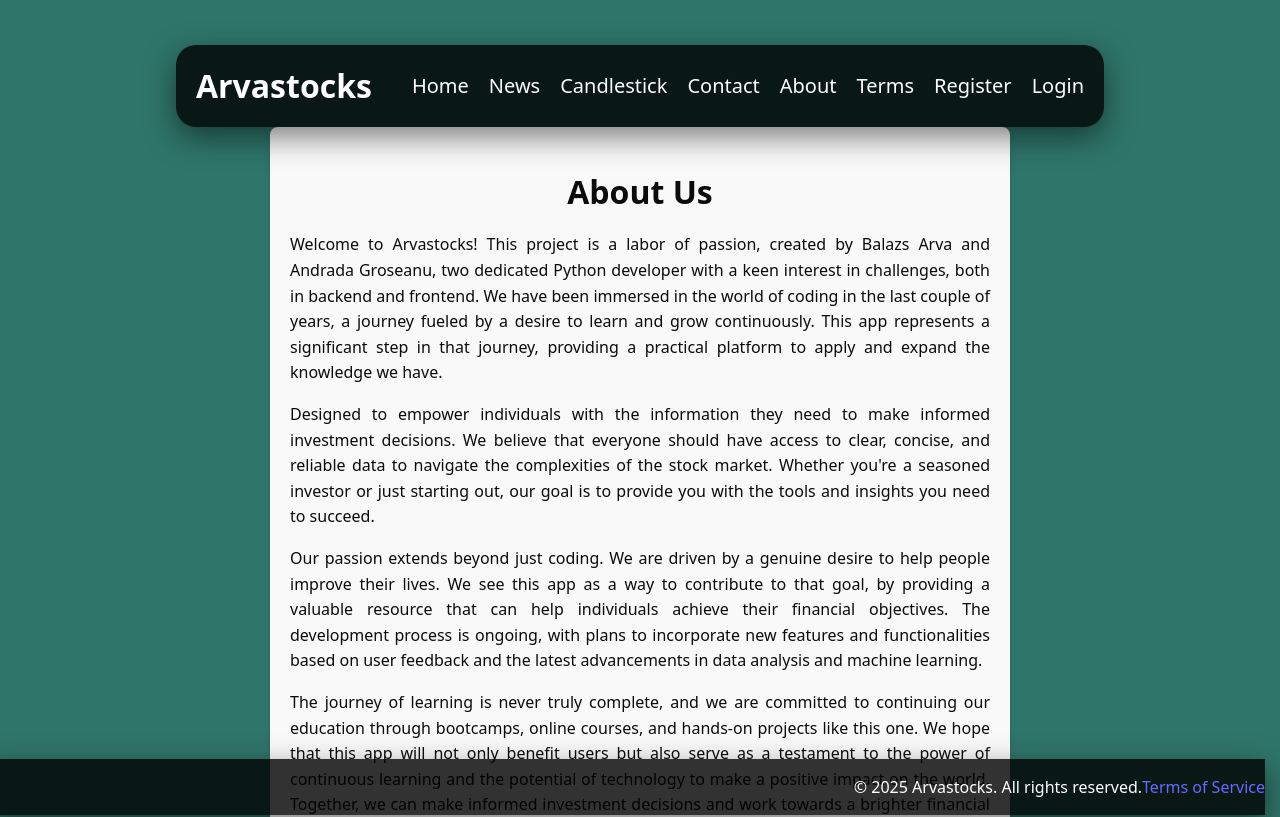
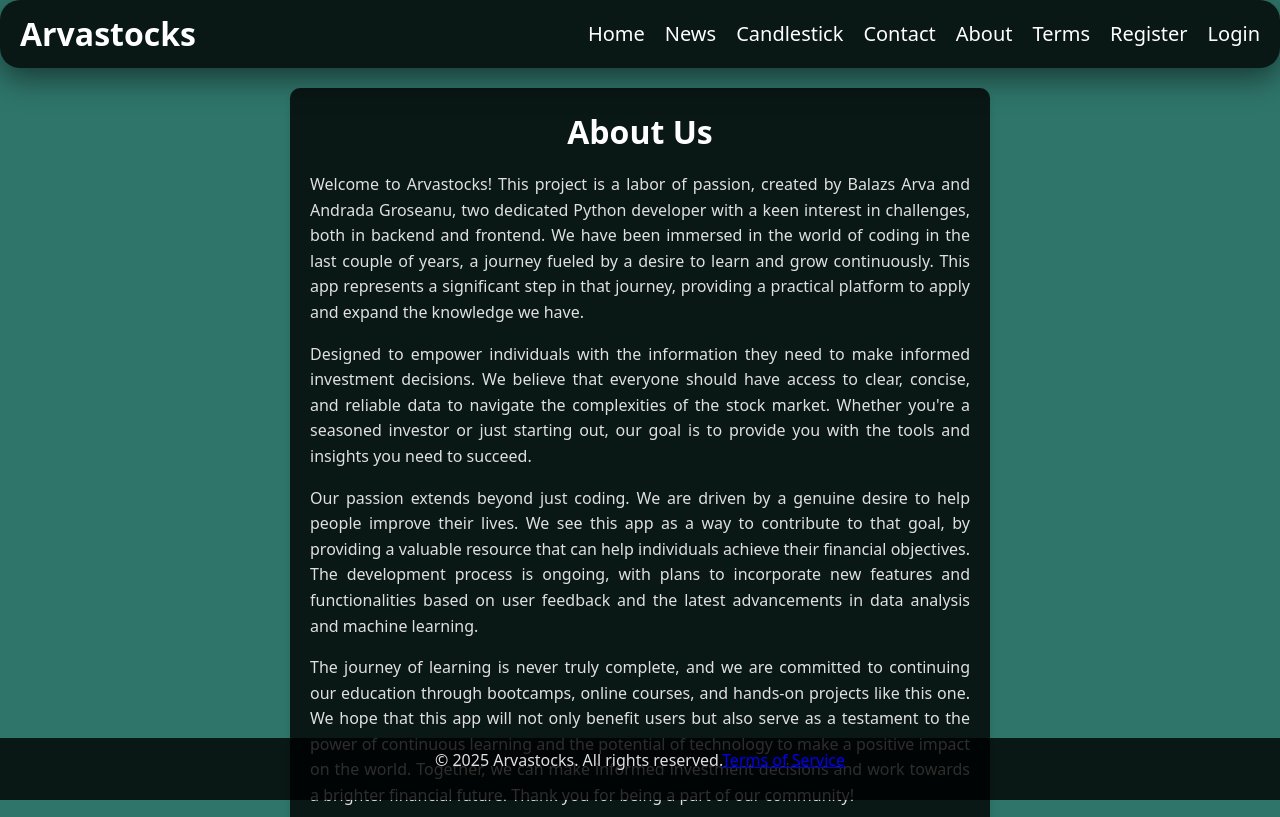
Before and after one commit to balazsarva-dev/Arvastocks, a React (Vite) app in the folder frontend/: page /about in a window 1280 px wide. Shown: the top 817 px of the page. Built offline with nearby package versions, Linux system fonts and the light colour scheme; no server answers.

Commit message:
New styles added

```diff
--- a/frontend/src/components/others/Terms.jsx
+++ b/frontend/src/components/others/Terms.jsx
@@ -2,7 +2,7 @@ import React from 'react';
 
 const Terms = () => {
   return (
-    <div className="about-container">
+    <div className="terms-container">
         <h1>Terms of Service</h1>
         <h3>1. Acceptance of Terms</h3>
         <p>By accessing or using our services, you agree to be bound by these Terms of Service.</p>
--- a/frontend/src/components/users/Register.jsx
+++ b/frontend/src/components/users/Register.jsx
@@ -26,7 +26,7 @@ const Register = () => {
   };
 
   return (
-    <div>
+    <div className="form-container">
       <h1>Register</h1>
       <form onSubmit={handleRegister}>
         <input
@@ -62,7 +62,7 @@ const Register = () => {
           className="form-input"
 	  autocomplete="new-password"
         />
-        <button type="submit">Register</button>
+        <button type="submit" className='form-button'>Register</button>
       </form>
       {response && (
         <div>
--- a/frontend/src/index.css
+++ b/frontend/src/index.css
@@ -1,3 +1,11 @@
+/* Reset some default browser styles */
+* {
+  margin: 0;
+  padding: 0;
+  box-sizing: border-box;
+}
+
+/* Set global font and background color */
 :root {
   font-family: system-ui, Avenir, Helvetica, Arial, sans-serif;
   line-height: 1.5;
@@ -13,29 +21,58 @@
   -moz-osx-font-smoothing: grayscale;
 }
 
-a {
-  font-weight: 500;
-  color: #646cff;
-  text-decoration: inherit;
-}
-a:hover {
-  color: #535bf2;
+/* Layout: Ensure header stays at the top */
+body {
+  display: flex;
+  flex-direction: column; /* Stack header and content vertically */
+  min-height: 100vh; /* Full viewport height */
+  margin: 0;
+  padding: 0;
+  background-color: #2f756a; /* Background color */
+  color: #ffffff; /* Default text color */
 }
 
-body {
-  margin: 20px;
-  padding: 25px;
+/* Header: Fixed at the top */
+.header {
+  width: 100%;
+  background-color: #272d28; /* Dark background for header */
+  color: #ffffff; /* White text for contrast */
+  padding: 10px 20px; /* Add padding for spacing */
+  text-align: center;
+  position: fixed; /* Fix header at the top */
+  top: 0;
+  left: 0;
+  z-index: 1000; /* Ensure it stays above other content */
+  box-shadow: 0 2px 4px rgba(0, 0, 0, 0.1); /* Subtle shadow for depth */
+}
+
+/* Main content: Push below the header */
+.main-content {
+  flex: 1; /* Allow content to grow and fill available space */
   display: flex;
   justify-content: center;
-  align-items: flex-start;
-  min-height: 100vh;
+  align-items: center;
+  flex-direction: column; /* Stack items vertically */
+  padding: 80px 20px; /* Add padding and account for fixed header height */
+  margin: 0 auto;
+  max-width: 1200px; /* Limit the width of the content */
+  text-align: center; /* Center-align text */
 }
 
-h1 {
-  font-size: 2.0em;
-  line-height: 1.5;
+/* Typography */
+h1, h2, h3, h4, h5, h6 {
+  margin: 0;
+  padding: 0;
+  color: #ffffff; /* White text for headings */
 }
 
+p {
+  line-height: 1.6; /* Improve readability */
+  margin-bottom: 1rem;
+  color: #e0e0e0; /* Softer white for readability */
+}
+
+/* Buttons */
 button {
   text-align: center;
   margin: 20px auto;
@@ -59,158 +96,197 @@ button:focus-visible {
   outline: 4px auto -webkit-focus-ring-color;
 }
 
-@media (prefers-color-scheme: light) {
-  :root {
-    color: #ffffff;
+/* Footer: Fixed at the bottom */
+.footer {
+  width: 100%;
+  background: rgba(0, 0, 0, 0.8); /* Darker semi-transparent background */
+  color: #ffffff; /* White text for contrast */
+  padding: 10px 20px; /* Padding for spacing */
+  text-align: center;
+  position: fixed; /* Fix footer at the bottom */
+  bottom: 0;
+  left: 0;
+  z-index: 1000; /* Ensure it stays above other content */
+}
+
+/* Responsive Adjustments */
+@media (max-width: 768px) {
+  body {
+    padding: 0; /* Remove extra padding for smaller screens */
   }
-  a:hover {
-    color: #747bff;
+
+  .main-content {
+    padding: 100px 10px; /* Adjust padding for smaller screens */
   }
+
+  h1 {
+    font-size: 1.8rem; /* Adjust heading size */
+  }
+
+  p {
+    font-size: 1rem; /* Adjust paragraph size */
+  }
+
   button {
-    background-color: #31a154;
+    padding: 12px 40px; /* Adjust button size */
+    font-size: 0.9rem; /* Reduce font size */
+  }
+
+  .footer {
+    padding: 8px 10px; /* Adjust padding for smaller screens */
+    font-size: 0.9rem; /* Adjust font size */
   }
 }
 
-.form-input {
-  width: 100%;
-  max-width: 400px; /* Limit the width on larger screens */
-  padding: 12px;
-  font-size: 16px;
-  border: 1px solid #ccc;
-  border-radius: 4px;
-  margin-bottom: 16px;
+.form-container {
+  display: flex;
+  flex-direction: column; /* Stack fields vertically */
+  align-items: center; /* Center horizontally */
+  justify-content: center; /* Center vertically */
+  max-width: 400px; /* Limit the width */
+  margin: 20px auto; /* Center horizontally with spacing */
+  padding: 20px; /* Add padding for spacing */
+  background: rgba(0, 0, 0, 0.8); /* Darker semi-transparent background */
+  border-radius: 10px; /* Rounded corners */
+  box-shadow: 0 4px 6px rgba(0, 0, 0, 0.1); /* Subtle shadow */
 }
 
-form {
-  max-width: 400px;
-  margin: 10 auto;
-  display: flex;
-  flex-direction: column;
-  align-items: normal;
+.form-container input {
+  width: 100%; /* Full width */
+  padding: 12px; /* Add padding for better usability */
+  margin-bottom: 16px; /* Add spacing between fields */
+  font-size: 1rem; /* Larger font size */
+  border: 1px solid #ccc; /* Light border */
+  border-radius: 4px; /* Rounded corners */
 }
 
-.app-container {
-  display: flex;
-  flex-wrap: wrap;
-  justify-content: center;
-  gap: 20px;
-  padding: 24px;
-  margin-top: 4px;
-  text-align: center;
+.form-container button {
+  width: 100%; /* Full width */
+  padding: 12px; /* Add padding for better usability */
+  font-size: 1rem; /* Larger font size */
+  background-color: #31a154; /* Green background */
+  color: #ffffff; /* White text */
+  border: none; /* Remove border */
+  border-radius: 4px; /* Rounded corners */
+  cursor: pointer; /* Pointer cursor */
 }
 
-@media (max-width: 768px) {
-  .app-container {
-    padding: 12px; /* Reduce padding on smaller screens */
-    gap: 10px; /* Reduce gap between items */
-  }
+.form-container button:hover {
+  background-color: #283da7; /* Darker green on hover */
 }
 
-.profile-container {
-  display: flex;
-  flex-wrap: wrap;
-  justify-content: space-around;
-  gap: 20px;
-  margin-top: 4px;
-  padding: 24px;
-  text-align: center;
-  background-color: #272d28;
-  border-radius: 8px;
-  box-shadow: 0 4px 6px rgba(0, 0, 0, 0.1);
+.terms-container, .about-container {
+  max-width: 700px; /* Limit the width */
+  margin: 20px auto; /* Center horizontally with spacing */
+  padding: 20px; /* Add padding for spacing */
+  background: rgba(0, 0, 0, 0.8); /* Darker semi-transparent background */
+  color: #ffffff; /* Black font color */
+  border-radius: 10px; /* Rounded corners */
+  box-shadow: 0 4px 6px rgba(0, 0, 0, 0.1); /* Subtle shadow */
+  text-align: justify; /* Justify text for better readability */
 }
 
-@media (max-width: 768px) {
-  .profile-container {
-    padding: 16px; /* Reduce padding */
-    gap: 10px; /* Reduce gap */
-  }
-}
-
-.profile-details p {
-  font-size: 18px;
-  margin: 10px 0;
-}
-
-.profile-details strong {
-  color: #31a154;
-}
-
-.news-container {
-  max-width: 700px; /* Same width as About.jsx */
-  text-align: left; /* Align text to the left */
-}
-
-@media (max-width: 768px) {
-  .news-container {
-    margin-top: 10px; /* Reduce margin on smaller screens */
-    text-align: left; /* Center-align text */
-  }
-}
-
-.news-title {
-  color: #25e19f;
-  font-size: 20px;
-  font-weight: bold;
-  text-decoration: none;
-}
-.news-title:hover {
-  text-decoration: underline;
-  color: #000000;
-}
-
-.error-message {
-  color: red;
-  font-weight: bold;
-}
-
-.contact-container .fixed-size {
-  width: 420px;
-  height: 200px;
-  resize: horizontal;
-  overflow: hidden;
-  padding: 4px;
-  font-size: 18px;
-  border: 1px solid #ccc;
-  border-radius: 10px;
-}
-.about-container {
-  max-width: 700px; /* Limit the width */
-  margin: 0 auto; /* Center horizontally */
-  padding: 20px; /* Add padding for spacing */
-  text-align: justify; /* Make text easier to read */
-  background-color: #f9f9f9; /* Optional: Add a light background */
-  color:#0b0b0b;
-  border-radius: 8px; /* Optional: Add rounded corners */
-  box-shadow: 0 4px 6px rgba(0, 0, 0, 0.1); /* Optional: Add a subtle shadow */
-}
-
-.about-container h1 {
+.terms-container h1, .about-container h1 {
   font-size: 2rem; /* Adjust heading size */
   margin-bottom: 16px; /* Add spacing below the heading */
   text-align: center; /* Center the heading */
 }
 
-.about-container p {
+.terms-container p, .about-container p {
   font-size: 1rem; /* Adjust paragraph font size */
   line-height: 1.6; /* Improve readability */
   margin-bottom: 16px; /* Add spacing between paragraphs */
 }
+.news-container, .candlestick-container {
+  display: flex;
+  flex-direction: column; /* Stack items vertically */
+  align-items: center; /* Center horizontally */
+  justify-content: center; /* Center vertically */
+  max-width: 800px; /* Increase the width for larger fields */
+  width: 100%; /* Ensure responsiveness */
+  margin: 20px auto; /* Center horizontally with spacing */
+  padding: 60px; /* Add more padding for better spacing */
+  background: rgba(0, 0, 0, 0.8); /* Darker semi-transparent background */
+  border-radius: 15px; /* Rounded corners */
+  box-shadow: 0 12px 20px rgba(0, 0, 0, 0.2); /* Stronger shadow for depth */
+  text-align: center; /* Center-align text */
+}
 
-.footer {
-  background: rgba(0, 0, 0, 0.8); /* Darker semi-transparent background */
-  box-shadow: 0 10px 30px rgba(0, 0, 0, 0.5);  color: #ffffff; /* White text for contrast */
-  padding: 0px 0px; /* Padding for spacing */
-  text-align: right;
-  width: 100vw;
-  position:fixed; /* Fix to the bottom */
-  bottom: 0;
-  left: 0;
-  right: 20px;
-  margin: -15px;
+.news-container h2, .candlestick-container h2 {
+  font-size: 2rem; /* Larger heading size */
+  margin-bottom: 1.5rem; /* Add spacing below the heading */
 }
-@media (max-width: 768px) {
-  .footer {
-    padding: 8px 10px; /* Adjust padding for smaller screens */
-    font-size: 0.9rem; /* Adjust font size */
-  }
+
+.news-container p, .candlestick-container p {
+  font-size: 1rem; /* Slightly larger font size for readability */
+  line-height: 1.8; /* Improve readability */
+  margin-bottom: 1.5rem; /* Add spacing between paragraphs */
 }
+
+.news-container button, .candlestick-container button {
+  padding: 12px 30px; /* Larger buttons */
+  font-size: 1rem; /* Adjust font size */
+  margin: 15px; /* Add spacing between buttons */
+  background-color: #31a154; /* Green background for buttons */
+  color: #ffffff; /* White text */
+  border: none; /* Remove border */
+  border-radius: 5px; /* Rounded corners */
+  cursor: pointer; /* Pointer cursor */
+  transition: background-color 0.3s ease; /* Smooth hover effect */
+}
+
+.news-container button:hover, .candlestick-container button:hover {
+  background-color: #283da7; /* Darker green on hover */
+}
+
+.news-container input, .candlestick-container input {
+  width: 75%; /* Full width */
+  padding: 10px; /* Increase padding for better usability */
+  margin-bottom: 20px; /* Add more spacing between fields */
+  font-size: 1.1rem; /* Slightly larger font size */
+  border: 2px solid #ccc; /* Slightly thicker border */
+  border-radius: 8px; /* More rounded corners */
+  background-color: #f9f9f9; /* Light background for contrast */
+  color: #333; /* Darker text color for readability */
+  transition: border-color 0.3s ease, box-shadow 0.3s ease; /* Smooth focus effect */
+}
+
+.news-container input:focus, .candlestick-container input:focus {
+  border-color: #31a154; /* Green border on focus */
+  box-shadow: 0 0 8px rgba(49, 161, 84, 0.5); /* Subtle glow effect */
+  outline: none; /* Remove default outline */
+}
+.checkbox-container {
+  display: flex;
+  align-items: center; /* Align checkbox and label vertically */
+  gap: 10px; /* Add spacing between the checkbox and label */
+  margin-bottom: 0px; /* Add spacing below the checkbox */
+  font-size: 1rem; /* Adjust font size for the label */
+  color: #ffffff; /* White text for the label */
+}
+
+.checkbox-container input[type="checkbox"] {
+  width: 16px; /* Adjust checkbox size */
+  height: 16px; /* Adjust checkbox size */
+  cursor: pointer; /* Add pointer cursor */
+}
+
+.message-box {
+  width: 100%; /* Full width */
+  max-width: 600px; /* Limit the width */
+  height: 150px; /* Set height for the message box */
+  padding: 15px; /* Add padding for better usability */
+  font-size: 1rem; /* Adjust font size */
+  border: 2px solid #ccc; /* Slightly thicker border */
+  border-radius: 8px; /* Rounded corners */
+  background-color: #000000; /* Light background for contrast */
+  color: #333; /* Darker text color for readability */
+  resize: vertical; /* Allow vertical resizing */
+  transition: border-color 0.3s ease, box-shadow 0.3s ease; /* Smooth focus effect */
+}
+
+.message-box:focus {
+  border-color: #31a154; /* Green border on focus */
+  box-shadow: 0 0 8px rgba(49, 161, 84, 0.5); /* Subtle glow effect */
+  outline: none; /* Remove default outline */
+}
```
Also changed, not shown: frontend/src/components/others/Contact.jsx (+3 -4 lines), frontend/src/components/others/Home.css (+5 -5 lines), frontend/src/components/users/Login.jsx (+5 -3 lines).
